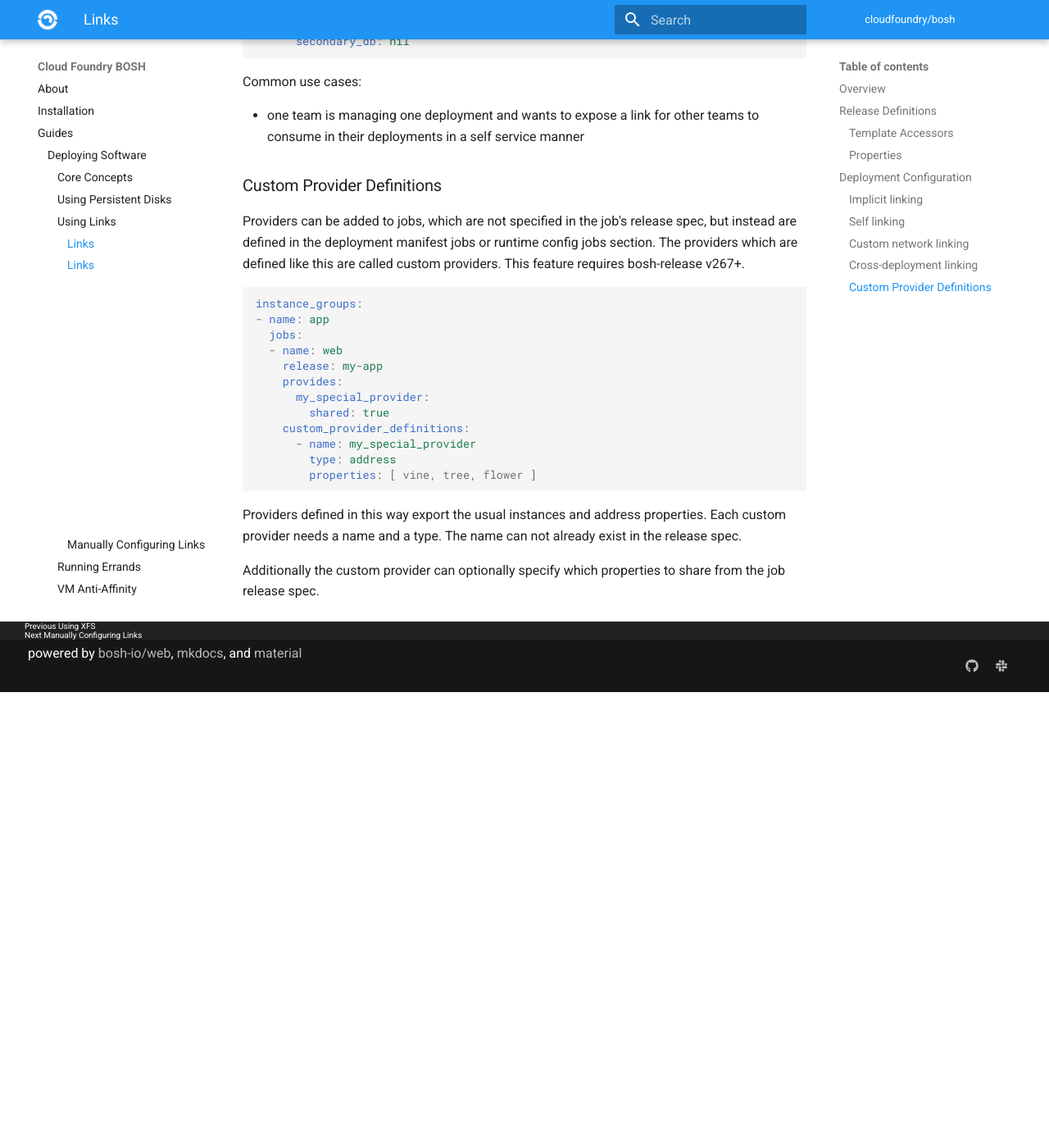
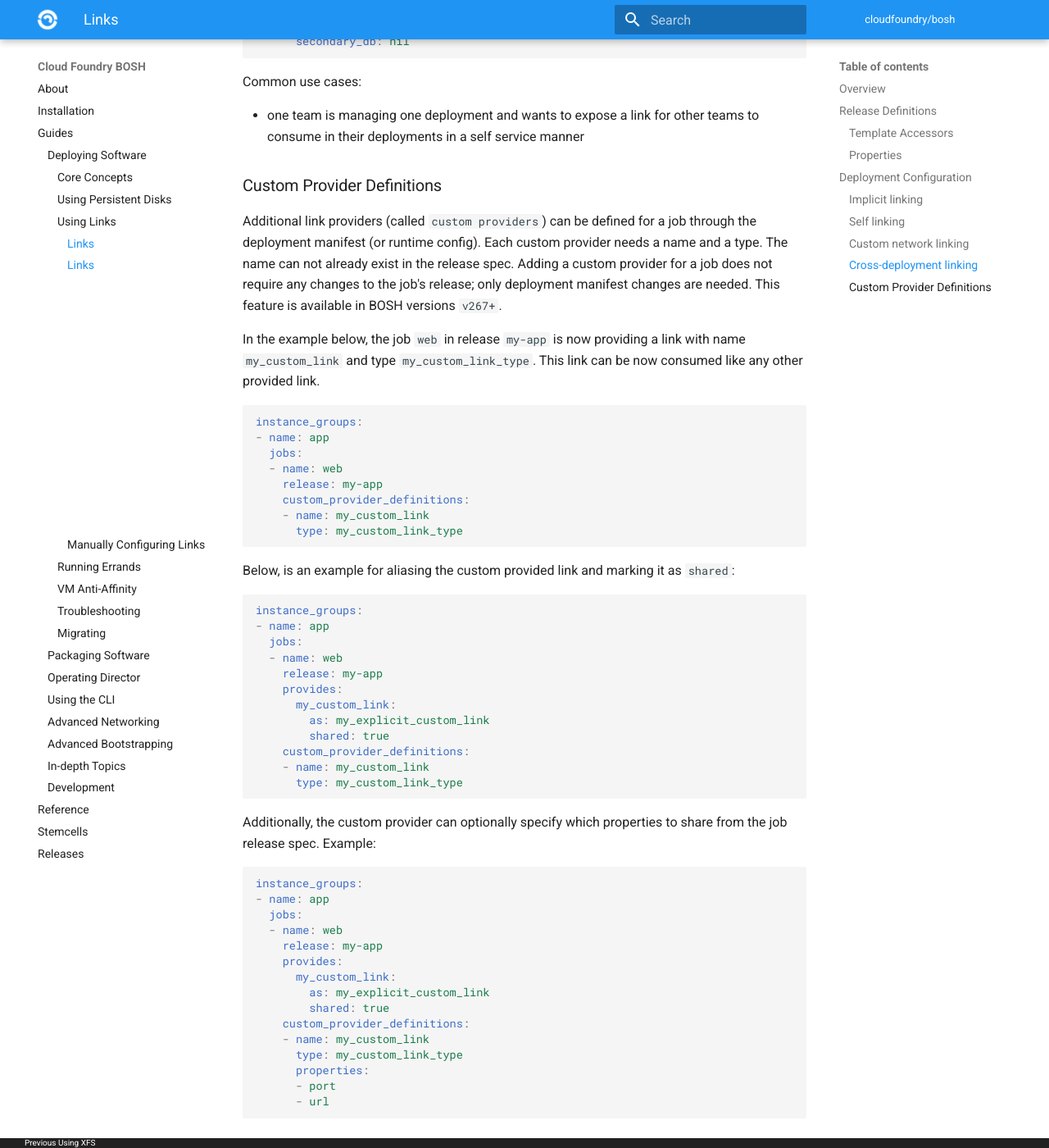
Before and after one commit to cloudfoundry/docs-bosh, an MkDocs documentation site: the page built from content/links.md, in a window 1280 px wide and 1400 px high, scrolled down 8463 px. Shown: the whole window at 82% size. Built offline with MkDocs 1.6.1 and Material for MkDocs 9.7.7, drawn with Linux system fonts in a browser that asks for light colours; old or Windows-style settings are respelled for this version of MkDocs; before the commit the page ends 9307 px from its top, so only the background shows below that.

Commit message:
Reqording of the custom provider definitions doc
- Separate examples given

[#158376590](https://www.pivotaltracker.com/story/show/158376590)

Signed-off-by: Jamil Shamy <jshamy@pivotal.io>

````diff
--- a/content/links.md
+++ b/content/links.md
@@ -353,8 +353,24 @@ Common use cases:
 
 ### Custom Provider Definitions {: #custom-provider-definitions }
 
-Providers can be added to jobs, which are not specified in the job's release spec, but instead are defined in the deployment manifest jobs or runtime config jobs section.
-The providers which are defined like this are called custom providers. This feature requires bosh-release v267+.
+Additional link providers (called `custom providers`) can be defined for a job through the deployment manifest (or runtime config). Each custom provider needs a name and a type. The name can not already exist in the release spec.
+Adding a custom provider for a job does not require any changes to the job's release; only deployment manifest changes are needed.
+This feature is available in BOSH versions `v267+`.
+
+In the example below, the job `web` in release `my-app` is now providing a link with name `my_custom_link` and type `my_custom_link_type`. This link can be now consumed like any other provided link.
+
+```yaml
+instance_groups:
+- name: app
+  jobs:
+  - name: web
+    release: my-app
+    custom_provider_definitions:
+    - name: my_custom_link
+      type: my_custom_link_type
+```
+
+Below, is an example for aliasing the custom provided link and marking it as `shared`:
 
 ```yaml
 instance_groups:
@@ -363,14 +379,30 @@ instance_groups:
   - name: web
     release: my-app
     provides:
-      my_special_provider:
+      my_custom_link:
+        as: my_explicit_custom_link
         shared: true
     custom_provider_definitions:
-      - name: my_special_provider
-        type: address
-        properties: [ vine, tree, flower ]
+    - name: my_custom_link
+      type: my_custom_link_type
 ```
 
-Providers defined in this way export the usual instances and address properties. Each custom provider needs a name and a type. The name can not already exist in the release spec.
+Additionally, the custom provider can optionally specify which properties to share from the job release spec. Example:
 
-Additionally the custom provider can optionally specify which properties to share from the job release spec.
+```yaml
+instance_groups:
+- name: app
+  jobs:
+  - name: web
+    release: my-app
+    provides:
+      my_custom_link:
+        as: my_explicit_custom_link
+        shared: true
+    custom_provider_definitions:
+    - name: my_custom_link
+      type: my_custom_link_type
+      properties:
+      - port
+      - url
+```
````
